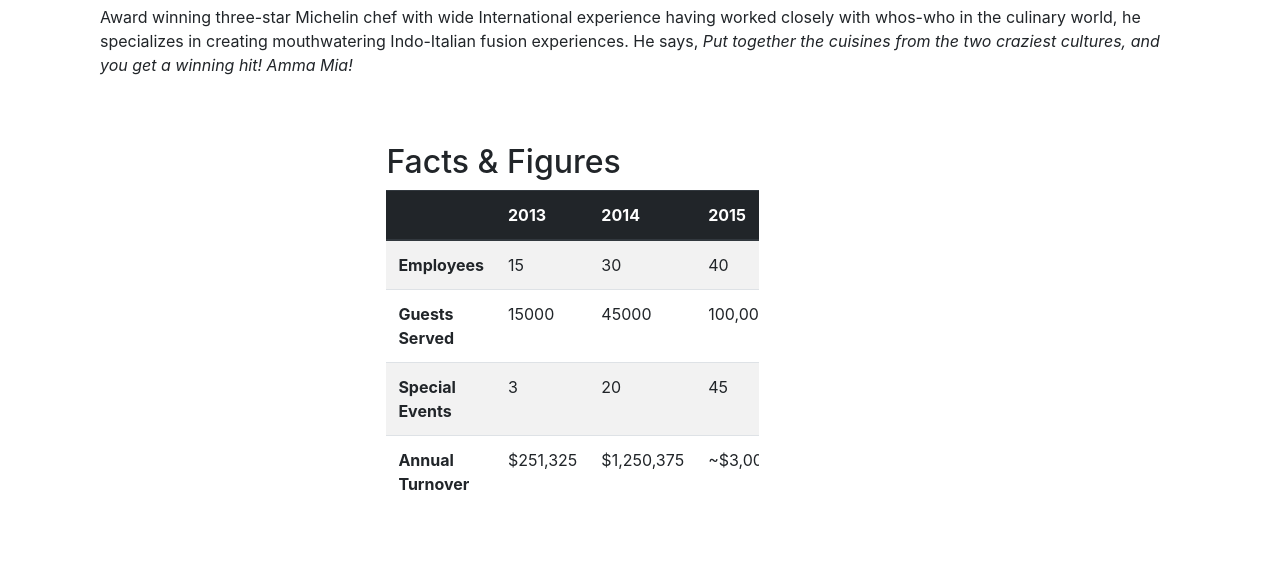
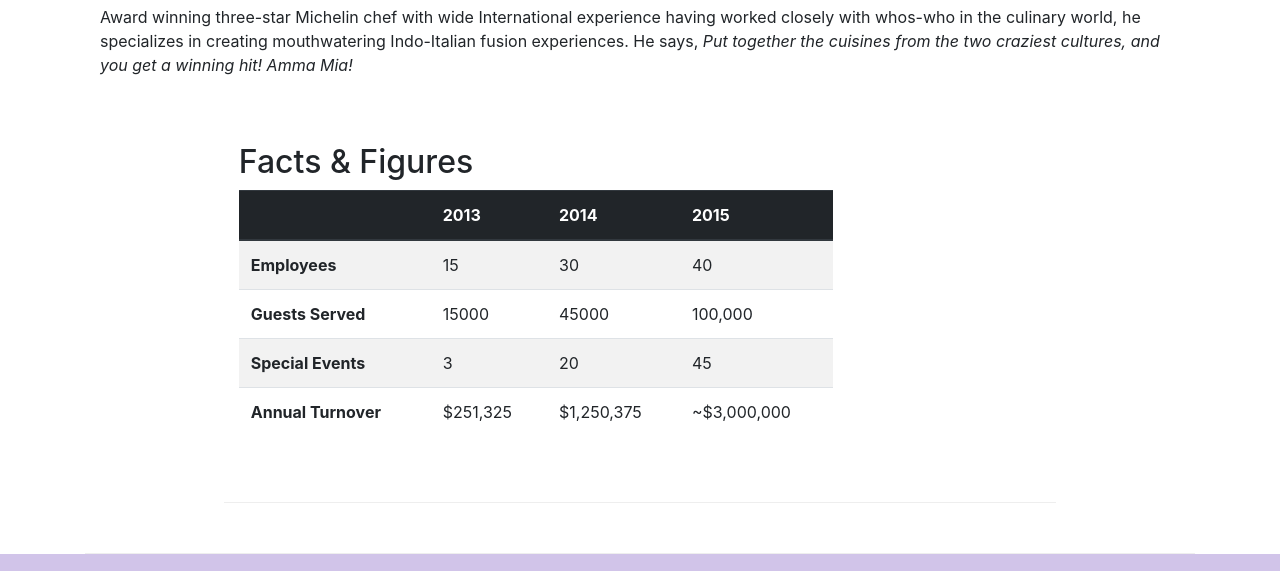
Before and after one commit to rit7897/conFusion, a website: page aboutus.html in a window 1280 px wide. Shown: the part 1410-1981 px from the top of the page. Drawn offline with nearby package versions, Linux system fonts and the light colour scheme.

Commit message:
Assignment 2_2

```diff
--- a/aboutus.html
+++ b/aboutus.html
@@ -96,7 +96,7 @@
                 <h3>Alberto Somayya <small>Executive Chef</small></h3>
                 <p class="d-none d-sm-block">Award winning three-star Michelin chef with wide International experience having worked closely with whos-who in the culinary world, he specializes in creating mouthwatering Indo-Italian fusion experiences. He says, <em>Put together the cuisines from the two craziest cultures, and you get a winning hit! Amma Mia!</em></p>
             </div>
-            <div class="row row-content">
+            <div class="row row-content col-12 col-sm-9">
               <div class="col-12 col-sm-9">
                   <h2>Facts &amp; Figures</h2>
                   <div class="table-responsive">
```
